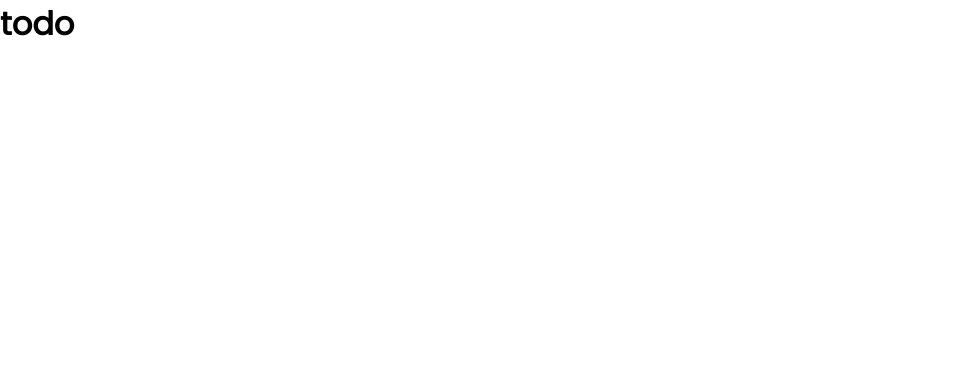
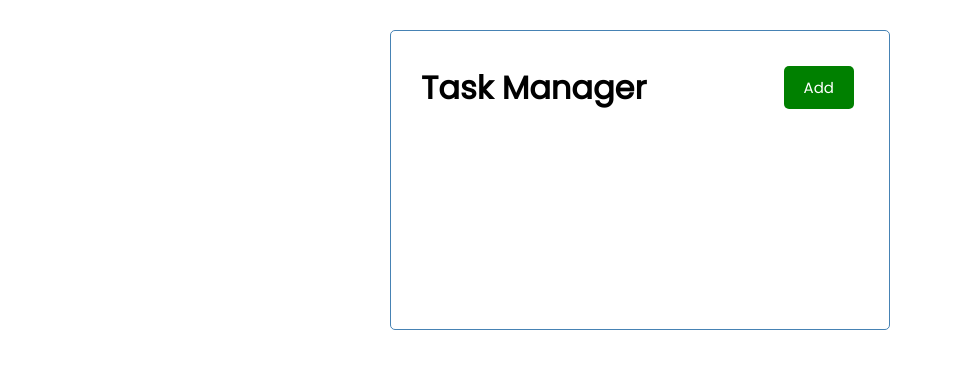
Before and after one commit to rishitashaw/todo-list-angular, an Angular app: page / in a window 1280 px wide. Shown: the top 368 px of the page, without its empty margins (0-953 px from the left). Built offline with nearby package versions, Linux system fonts and the light colour scheme.

Commit message:
header and button component made

```diff
--- a/src/app/app.component.html
+++ b/src/app/app.component.html
@@ -1 +1,3 @@
-<h1>{{title}}</h1>
+<div class="container">
+  <app-header></app-header>
+</div>
--- a/src/app/app.component.ts
+++ b/src/app/app.component.ts
@@ -1,19 +1,4 @@
 import { Component } from '@angular/core';
-
-function log(target: any, name: any, descriptor: any): void {
-  console.log(target, name, descriptor);
-
-  const original = descriptor.value || descriptor
-
-  descriptor.value = function (...args: any[]): void {
-    console.log(args);
-    const result = original.apply(this, args)
-    console.log(result);
-    return result;
-  }
-
-  return descriptor
-}
 
 @Component({
   selector: 'app-root',
@@ -21,15 +6,4 @@
   styleUrls: ['./app.component.css']
 })
 export class AppComponent {
-  title: string = 'todo';
-
-  constructor() {
-    this.aSimpleMethod(10)
-  }
-
-  @log
-  aSimpleMethod(a: any): any {
-    console.log('hey')
-    return a * a
-  }
 }
--- a/src/app/app.module.ts
+++ b/src/app/app.module.ts
@@ -2,10 +2,14 @@
 import { BrowserModule } from '@angular/platform-browser';
 
 import { AppComponent } from './app.component';
+import { HeaderComponent } from './components/header/header.component';
+import { ButtonComponent } from './components/button/button.component';
 
 @NgModule({
   declarations: [
-    AppComponent
+    AppComponent,
+    HeaderComponent,
+    ButtonComponent
   ],
   imports: [
     BrowserModule
--- /dev/null
+++ b/src/app/components/button/button.component.html
@@ -0,0 +1,4 @@
+<button (click)="onClick()" class="btn" [ngStyle]="{'background-color': color}">
+    {{text}}
+
+</button>
--- /dev/null
+++ b/src/app/components/button/button.component.ts
@@ -0,0 +1,24 @@
+import { Component, OnInit, Input, Output, EventEmitter } from '@angular/core';
+
+@Component({
+  selector: 'app-button',
+  templateUrl: './button.component.html',
+  styleUrls: ['./button.component.css']
+})
+export class ButtonComponent implements OnInit {
+
+  @Input() text: string;
+  @Input() color: string;
+  @Output() btnClick = new EventEmitter();
+
+  constructor() { }
+
+  ngOnInit(): void {
+  }
+
+  onClick() {
+
+    this.btnClick.emit()
+  }
+
+}
--- /dev/null
+++ b/src/app/components/header/header.component.css
@@ -0,0 +1,6 @@
+header {
+  display: flex;
+  justify-content: space-between;
+  align-items: center;
+  margin-bottom: 20px;
+}
--- /dev/null
+++ b/src/app/components/header/header.component.html
@@ -0,0 +1,6 @@
+<header>
+    <h1>
+        {{title}}
+    </h1>
+    <app-button color="green" text="Add" (btnClick)='toggleAddClass()'></app-button>
+</header>
--- /dev/null
+++ b/src/app/components/header/header.component.ts
@@ -0,0 +1,16 @@
+import { Component, OnInit } from '@angular/core';
+
+@Component({
+  selector: 'app-header',
+  templateUrl: './header.component.html',
+  styleUrls: ['./header.component.css']
+})
+export class HeaderComponent implements OnInit {
+  title: string = 'Task Manager';
+
+  constructor() { }
+
+  ngOnInit(): void {
+  }
+
+}
--- a/tsconfig.json
+++ b/tsconfig.json
@@ -25,6 +25,7 @@
     "enableI18nLegacyMessageIdFormat": false,
     "strictInjectionParameters": true,
     "strictInputAccessModifiers": true,
-    "strictTemplates": true
+    "strictTemplates": true,
+    "strictPropertyInitialization": false
   }
 }
```
Also changed, not shown: src/app/components/button/button.component.css (added), 2 other files (tests, documents, lock files or other folders).
